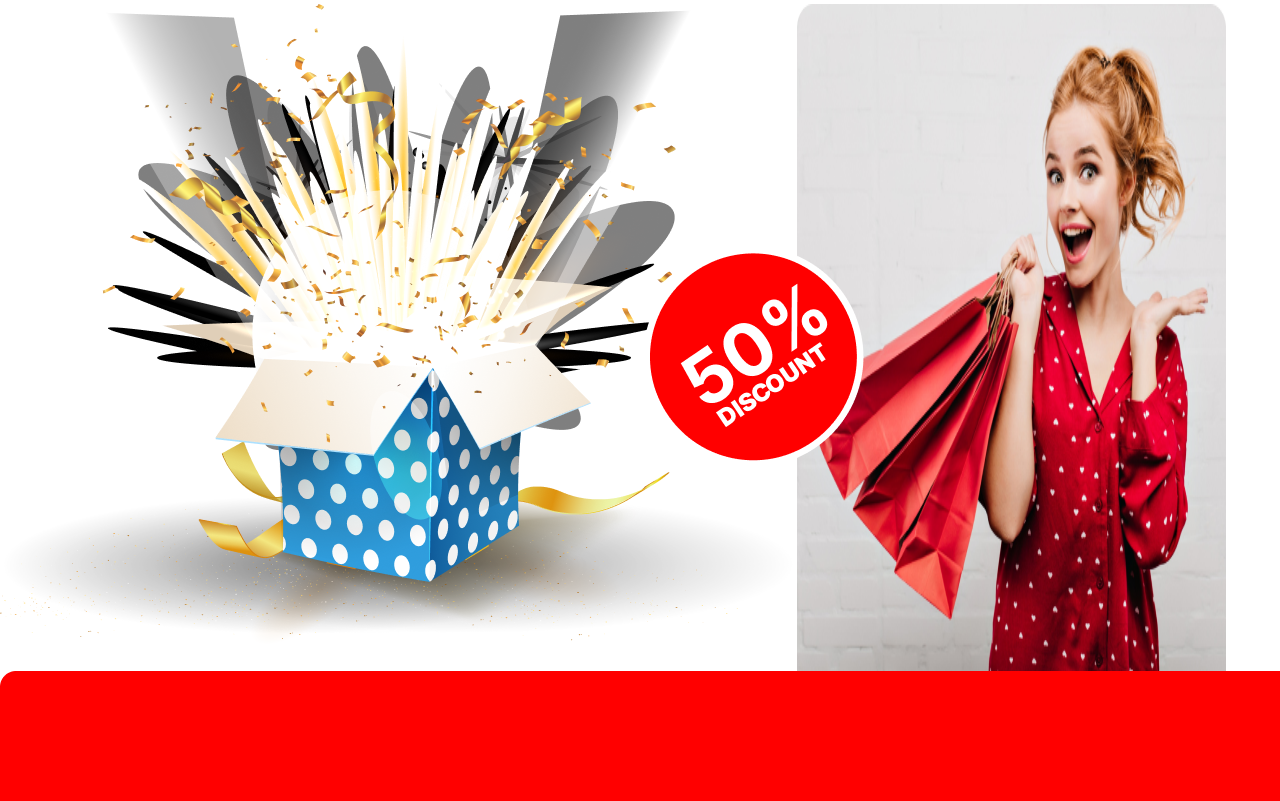
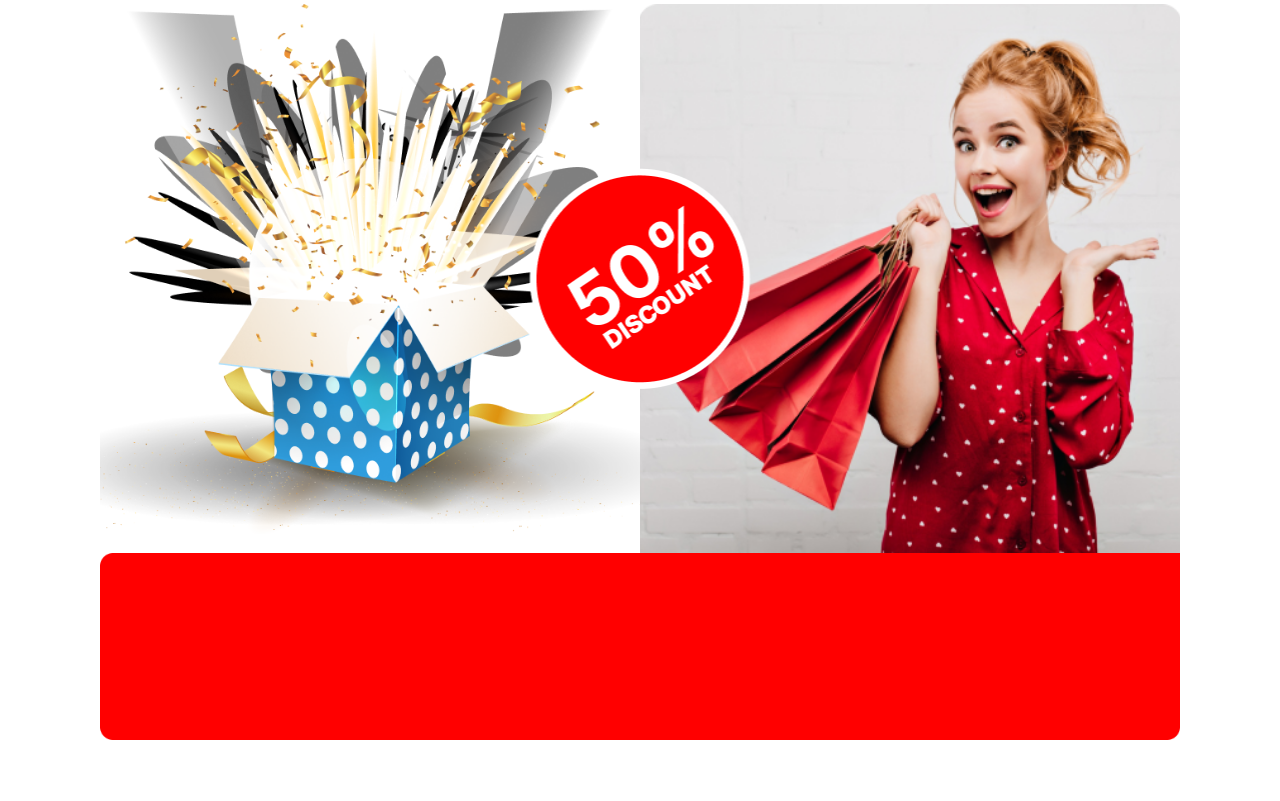
Before and after one commit to mdalamin17/b9a1-new-year-new-mission, a plain HTML site: page index.html in a window 1280 px wide. Shown: the part 2859-3660 px from the top of the page. Drawn offline with Linux system fonts and the light colour scheme.

```diff
--- a/index.html
+++ b/index.html
@@ -85,11 +85,13 @@
         <p>A function is defined as a relation between a set of inputs having one output each. In simple words, a function is a relationship between inputs where each input is related to exactly one output. Every function has a domain and range. A function is generally denoted by f(x) where x is the input.</p>
       </div>
       <div class="function-img">
-       <div class="function-img1">
-        <img class="img75" src="./resources/Group 75.png" alt="">
-       </div>
+        <div class="function-img1">
+          <img class="img75" src="./resources/Group 75.png" alt="">
+        </div>
+        <div class="function-img2">
+          <img class="img-rec1" src="./resources/Rectangle 1.png" alt="">
+        </div>
         <img class="img44" src="./resources/Group 44.png" alt="">
-        <img class="img-rec1" src="./resources/Rectangle 1.png" alt="">
       </div>
       <img class="rec-img2" src="./resources/Rectangle 2.png" alt="">
     </div>
--- a/styles/style.css
+++ b/styles/style.css
@@ -122,10 +122,11 @@ input {
 }
 .comming-soon-section {
   display: flex;
-  /* gap: 20px; */
+  gap: 20px;
   font-family: Inter;
   margin-bottom: 20px;
-  justify-content: space-between;
+  justify-content: space-evenly;
+  align-items: center;
 }
 .comming-soon-s1,
 .p {
@@ -166,22 +167,35 @@ input {
 }
 .img44 {
   position: absolute;
-  padding-left: 600px;
-  padding-top: 200px;
-  padding-right: 10px;
-}
-.img-rec1 {
-  position: static;
-  padding-right: 10px;
+  top: 50%;
+  left: 50%;
+  transform: translate(-50%, -50%);
 }
 .function {
   text-align: center;
+  margin: 0 100px;
 }
 .function-img {
   display: flex;
+  position: relative;
 }
 .function-img1 {
-  justify-content: left;
+  width: 50%;
+}
+.function-img1 img {
+  width: 100%;
+  height: 100%;
+  object-fit: cover;
+  object-position: center;
+}
+.function-img2 {
+  width: 50%
+}
+.function-img2 img {
+  width: 100%;
+  height: 100%;
+  object-fit: cover;
+  object-position: center;
 }
 
 .function h6 {
@@ -215,6 +229,7 @@ input {
 }
 .rec-img2 {
   margin-bottom: 50px;
+  width: 100%;
 }
 .portfolio .ph {
   padding: 20px;
```
